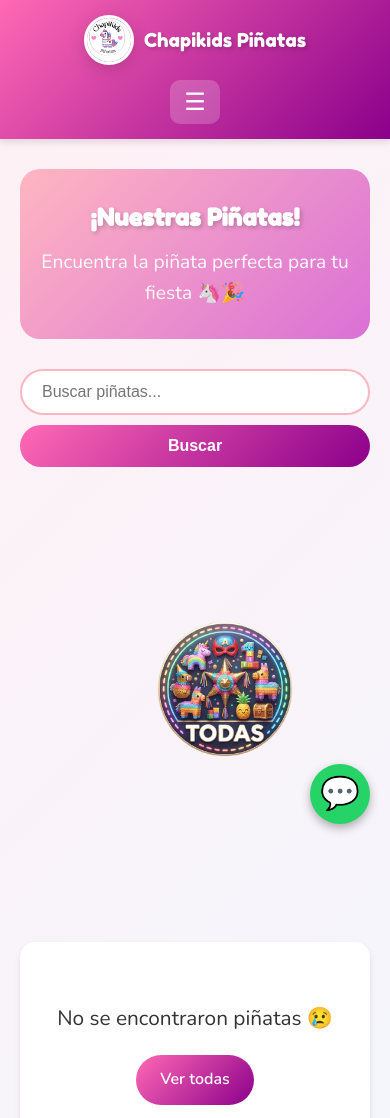
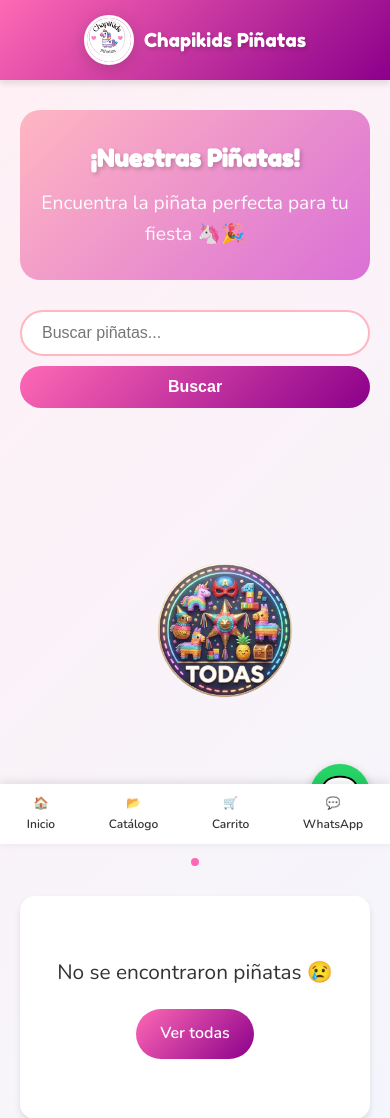
Before and after one commit to segura1297-tech/chapikids, a Django app: page / in a window 390 px wide. Shown: the top 1118 px of the page. Run offline with Django 5.2, Linux system fonts and the light colour scheme; data that the repository does not hold is empty.

Commit message:
Bottom bar + category dots

```diff
--- a/catalogo/templates/catalogo/base.html
+++ b/catalogo/templates/catalogo/base.html
@@ -35,7 +35,6 @@
                         <a href="/admin/" class="nav-link">📦 Admin</a>
                     {% endif %}
                 </nav>
-                <button class="hamburger" id="hamburgerBtn" aria-label="Menú">☰</button>
             </div>
         </div>
     </header>
@@ -83,6 +82,14 @@
 
     <a href="https://wa.me/5218282895407" class="whatsapp-float" aria-label="WhatsApp" title="Cotizar por WhatsApp">💬</a>
 
+    <!-- Barra inferior para móvil -->
+    <nav class="bottom-bar">
+        <a href="{% url 'catalogo:lista' %}" class="bottom-link">🏠<span>Inicio</span></a>
+        <a href="{% url 'catalogo:lista' %}" class="bottom-link">📂<span>Catálogo</span></a>
+        <a href="{% url 'carrito:ver' %}" class="bottom-link">🛒<span>Carrito</span></a>
+        <a href="https://wa.me/5218282895407" class="bottom-link">💬<span>WhatsApp</span></a>
+    </nav>
+
     <script src="{% static 'js/carrito.js' %}"></script>
     <script>
         const btn = document.getElementById('hamburgerBtn');
--- a/catalogo/templates/catalogo/lista_productos.html
+++ b/catalogo/templates/catalogo/lista_productos.html
@@ -15,7 +15,7 @@
         <button type="submit" class="btn btn-primary">Buscar</button>
     </form>
 
-    <div class="category-grid">
+    <div class="category-grid" id="categoryGrid">
         <a href="{% url 'catalogo:lista' %}" class="category-card {% if not categoria_actual %}active{% endif %}">
             <img src="{% static 'img/TODAS.png' %}" alt="Todas" class="category-card-icon">
         </a>
@@ -29,7 +29,40 @@
             </a>
         {% endfor %}
     </div>
+    <div class="category-dots" id="categoryDots"></div>
 </section>
+
+<script>
+    (function() {
+        const grid = document.getElementById('categoryGrid');
+        const dots = document.getElementById('categoryDots');
+        if (!grid || !dots) return;
+        const cards = grid.querySelectorAll('.category-card');
+        cards.forEach((card, i) => {
+            const dot = document.createElement('span');
+            dot.className = 'dot' + (i === 0 ? ' active' : '');
+            dot.addEventListener('click', () => {
+                card.scrollIntoView({ behavior: 'smooth', inline: 'center', block: 'nearest' });
+                updateDots(i);
+            });
+            dots.appendChild(dot);
+        });
+        function updateDots(active) {
+            const all = dots.querySelectorAll('.dot');
+            all.forEach(d => d.classList.remove('active'));
+            if (all[active]) all[active].classList.add('active');
+        }
+        grid.addEventListener('scroll', () => {
+            const center = grid.scrollLeft + grid.offsetWidth / 2;
+            let best = 0, bestDist = Infinity;
+            cards.forEach((card, i) => {
+                const dist = Math.abs(card.offsetLeft + card.offsetWidth/2 - center);
+                if (dist < bestDist) { bestDist = dist; best = i; }
+            });
+            updateDots(best);
+        });
+    })();
+</script>
 
 {% if destacados %}
 <section class="destacados">
--- a/static/css/style.css
+++ b/static/css/style.css
@@ -183,6 +183,25 @@ body {
     border-radius: 4px;
 }
 
+.category-dots {
+    display: flex;
+    justify-content: center;
+    gap: 8px;
+    margin-top: 5px;
+}
+
+.category-dots .dot {
+    width: 8px;
+    height: 8px;
+    border-radius: 50%;
+    background: var(--rosa-claro);
+    transition: background 0.3s ease;
+}
+
+.category-dots .dot.active {
+    background: var(--rosa);
+}
+
 .category-card {
     flex: 0 0 auto;
     scroll-snap-align: start;
@@ -1089,6 +1108,36 @@ body {
     font-weight: 600;
 }
 
+/* ===== Barra inferior (móvil) ===== */
+.bottom-bar {
+    display: none;
+    position: fixed;
+    bottom: 0;
+    left: 0;
+    width: 100%;
+    background: var(--blanco);
+    box-shadow: 0 -2px 10px rgba(0,0,0,0.1);
+    z-index: 1000;
+    justify-content: space-around;
+    padding: 10px 0;
+}
+
+.bottom-link {
+    display: flex;
+    flex-direction: column;
+    align-items: center;
+    text-decoration: none;
+    color: var(--gris-oscuro);
+    font-size: 12px;
+    font-weight: 600;
+}
+
+.bottom-link span { margin-top: 2px; }
+
+@media (max-width: 768px) {
+    .bottom-bar { display: flex; }
+}
+
 /* ===== Responsive ===== */
 @media (max-width: 768px) {
     .header-content {
@@ -1096,20 +1145,8 @@ body {
         text-align: center;
     }
 
-    .hamburger {
-        display: block;
-    }
-
     .nav {
         display: none;
-        width: 100%;
-        justify-content: center;
-        flex-wrap: wrap;
-        padding-top: 10px;
-    }
-
-    .nav.open {
-        display: flex;
     }
 
     .hero h1 {
```
